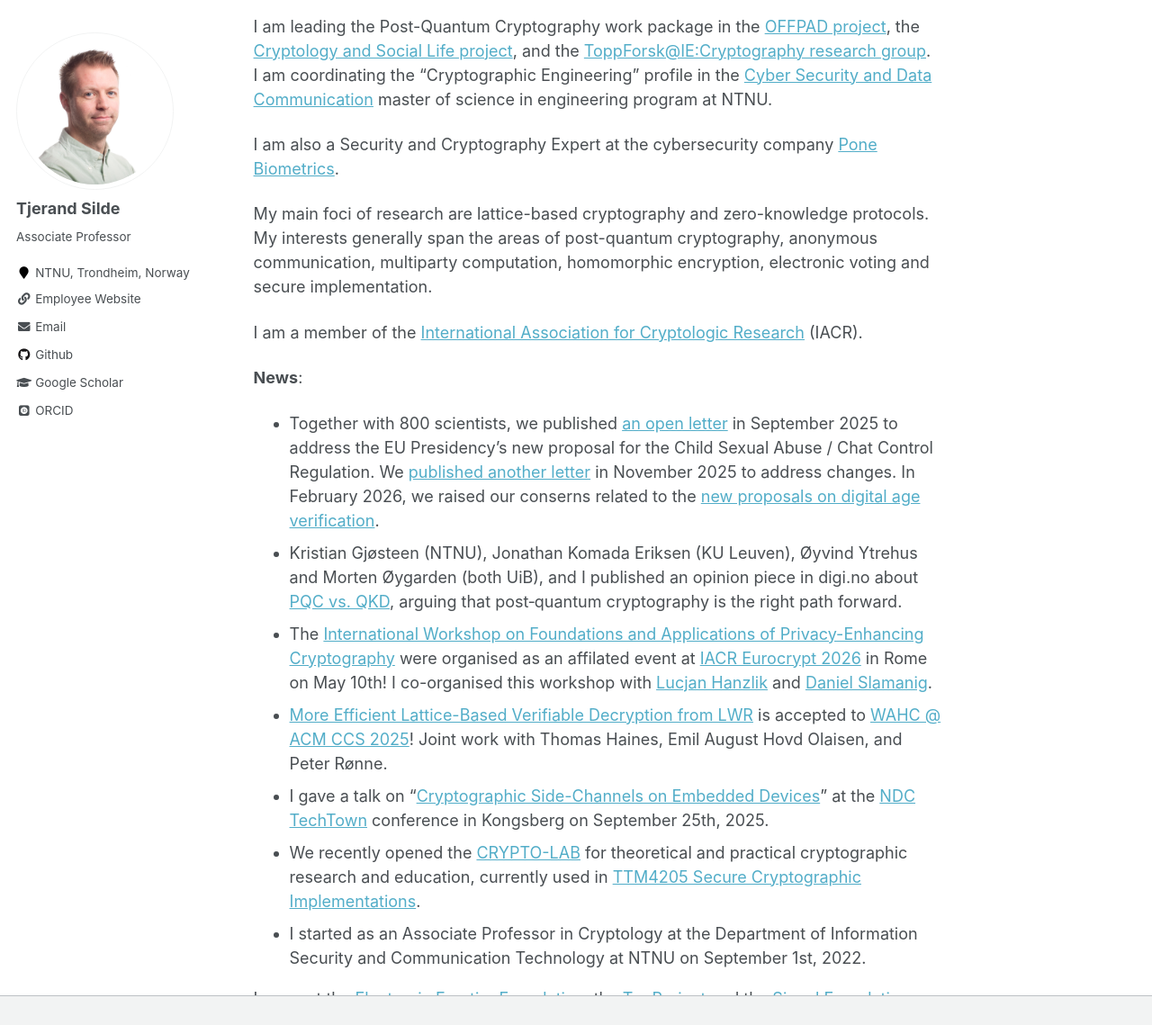
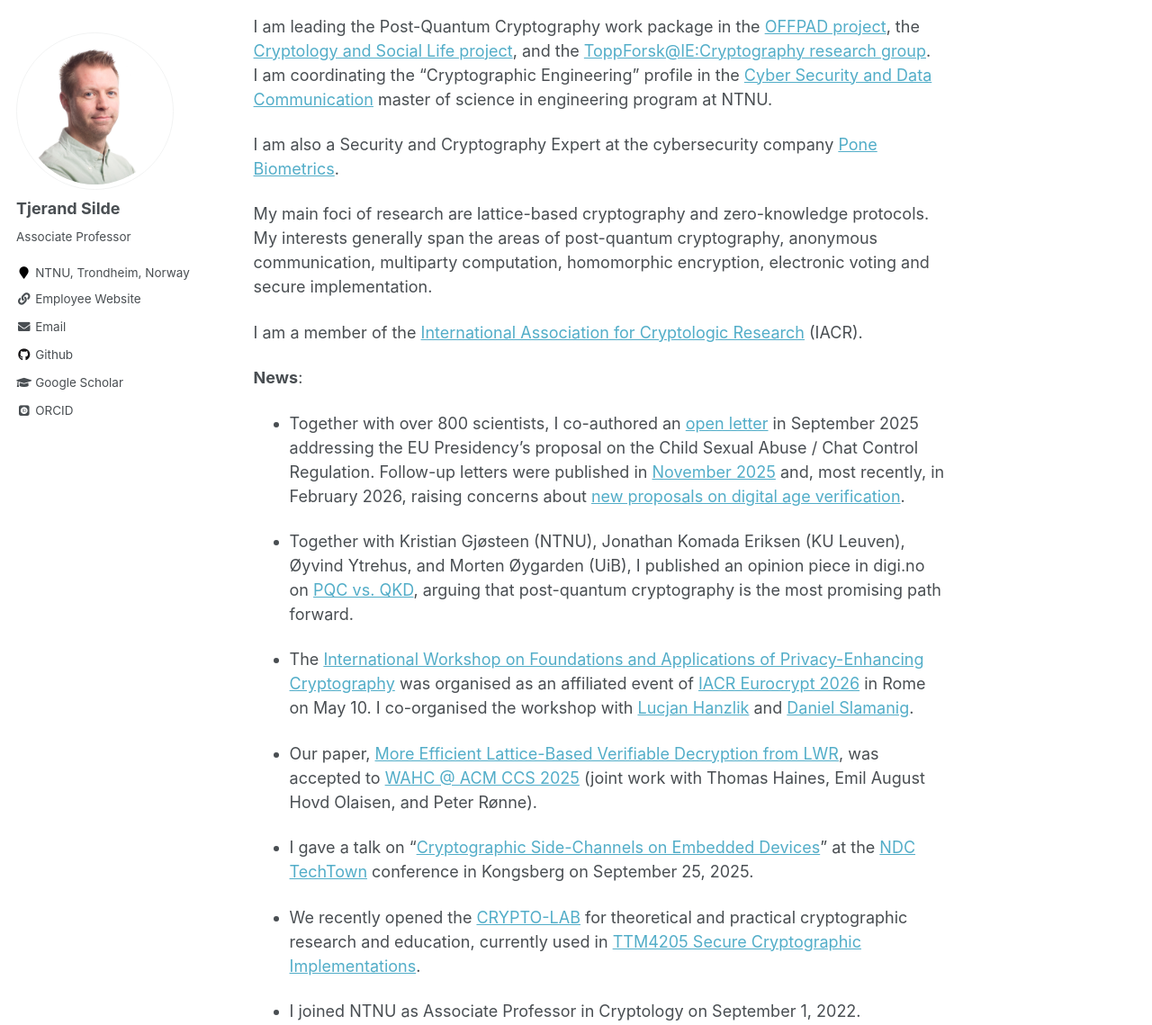
Before and after one commit to tjesi/tjesi.github.io, a Jekyll site: the page built from _pages/about.md, in a window 1280 px wide and 1400 px high, scrolled down 303 px, cut to the strip 0-1139 px from the top of the window. Shown: the whole strip at 90% size. Built offline with Jekyll 4.4.1, drawn with Linux system fonts in a browser that asks for light colours; some web fonts are replaced.

Commit message:
Update about.md

```diff
--- a/_pages/about.md
+++ b/_pages/about.md
@@ -20,14 +20,22 @@ My main foci of research are lattice-based cryptography and zero-knowledge proto
 
 I am a member of the [International Association for Cryptologic Research](https://iacr.org) (IACR).
 
+
 **News**:
 
-- Together with 800 scientists, we published [an open letter](https://csa-scientist-open-letter.org/Sep2025) in September 2025 to address the EU Presidency’s new proposal for the Child Sexual Abuse / Chat Control Regulation. We [published another letter](https://csa-scientist-open-letter.org/Nov2025) in November 2025 to address changes. In February 2026, we raised our conserns related to the [new proposals on digital age verification](https://csa-scientist-open-letter.org/ageverif-Feb2026).
-- Kristian Gjøsteen (NTNU), Jonathan Komada Eriksen (KU Leuven), Øyvind Ytrehus and Morten Øygarden (both UiB), and I published an opinion piece in digi.no about [PQC vs. QKD](https://www.digi.no/artikler/debatt-spekulativ-kvanteteknologi-loser-ikke-sikkerhetsproblemene-vare/568500), arguing that post‑quantum cryptography is the right path forward.
-- The [International Workshop on Foundations and Applications of Privacy-Enhancing Cryptography](https://privcryptworkshop.github.io) were organised as an affilated event at [IACR Eurocrypt 2026](https://eurocrypt.iacr.org/2026) in Rome on May 10th! I co-organised this workshop with [Lucjan Hanzlik](https://lucjanhanzlik.github.io) and [Daniel Slamanig](https://danielslamanig.info).
-- [More Efficient Lattice-Based Verifiable Decryption from LWR](https://dl.acm.org/doi/10.1145/3733811.3767315) is accepted to [WAHC @ ACM CCS 2025](https://homomorphicencryption.org/wahc-2025)! Joint work with Thomas Haines, Emil August Hovd Olaisen, and Peter Rønne.
-- I gave a talk on "[Cryptographic Side-Channels on Embedded Devices](https://tjerandsilde.no/files/TechTown.pdf)" at the [NDC TechTown](https://ndctechtown.com/speakers/tjerand-silde) conference in Kongsberg on September 25th, 2025.
+- Together with over 800 scientists, I co-authored an [open letter](https://csa-scientist-open-letter.org/Sep2025) in September 2025 addressing the EU Presidency’s proposal on the Child Sexual Abuse / Chat Control Regulation. Follow-up letters were published in [November 2025](https://csa-scientist-open-letter.org/Nov2025) and, most recently, in February 2026, raising concerns about [new proposals on digital age verification](https://csa-scientist-open-letter.org/ageverif-Feb2026).
+
+- Together with Kristian Gjøsteen (NTNU), Jonathan Komada Eriksen (KU Leuven), Øyvind Ytrehus, and Morten Øygarden (UiB), I published an opinion piece in digi.no on [PQC vs. QKD](https://www.digi.no/artikler/debatt-spekulativ-kvanteteknologi-loser-ikke-sikkerhetsproblemene-vare/568500), arguing that post-quantum cryptography is the most promising path forward.
+
+- The [International Workshop on Foundations and Applications of Privacy-Enhancing Cryptography](https://privcryptworkshop.github.io) was organised as an affiliated event of [IACR Eurocrypt 2026](https://eurocrypt.iacr.org/2026) in Rome on May 10. I co-organised the workshop with [Lucjan Hanzlik](https://lucjanhanzlik.github.io) and [Daniel Slamanig](https://danielslamanig.info).
+
+- Our paper, [More Efficient Lattice-Based Verifiable Decryption from LWR](https://dl.acm.org/doi/10.1145/3733811.3767315), was accepted to [WAHC @ ACM CCS 2025](https://homomorphicencryption.org/wahc-2025) (joint work with Thomas Haines, Emil August Hovd Olaisen, and Peter Rønne).
+
+- I gave a talk on “[Cryptographic Side-Channels on Embedded Devices](https://tjerandsilde.no/files/TechTown.pdf)” at the [NDC TechTown](https://ndctechtown.com/speakers/tjerand-silde) conference in Kongsberg on September 25, 2025.
+
 - We recently opened the [CRYPTO-LAB](cryptolab) for theoretical and practical cryptographic research and education, currently used in [TTM4205 Secure Cryptographic Implementations](http://ttm4205.iik.ntnu.no).
-- I started as an Associate Professor in Cryptology at the Department of Information Security and Communication Technology at NTNU on September 1st, 2022.
+
+- I joined NTNU as Associate Professor in Cryptology on September 1, 2022.
+
 
 I support the [Electronic Frontier Foundation](https://supporters.eff.org/donate/join-eff-4), the [Tor Project](https://donate.torproject.org) and the [Signal Foundation](https://signal.org/donate).
```
